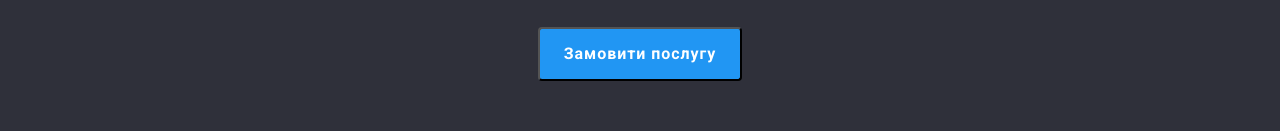
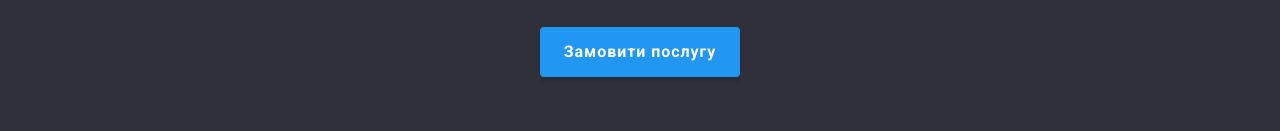
Before and after one commit to VeronikaVS90/goit-markup-hw-03, a plain HTML site: page index.html in a window 1280 px wide. Shown: the part 405-536 px from the top of the page. Drawn offline with nearby package versions, Linux system fonts and the light colour scheme.

Commit message:
додала тіні в кнопки

```diff
--- a/css/styles.css
+++ b/css/styles.css
@@ -10,6 +10,9 @@
   --btn-active-bg-color: #188ce8;
   --card-shadow: 0px 1px 3px rgba(0, 0, 0, 0.12), 0px 1px 1px rgba(0, 0, 0, 0.14),
     0px 2px 1px rgba(0, 0, 0, 0.2);
+  --primary-btn-shadow: 0px 4px 4px rgba(0, 0, 0, 0.15);
+  --secondary-btn-shadow: 0px 3px 1px rgba(0, 0, 0, 0.1), 0px 1px 2px rgba(0, 0, 0, 0.08),
+    0px 2px 2px rgba(0, 0, 0, 0.12);
 }
 
 body {
@@ -166,6 +169,9 @@ img {
 .button-primary {
   border-radius: 4px;
   padding: 10px 24px;
+
+  box-shadow: var(--primary-btn-shadow);
+  border: transparent;
 
   color: var(--white-color);
   background-color: var(--accent-color);
@@ -378,6 +384,7 @@ img {
 .button-secondary:focus {
   color: var(--white-color);
   background-color: var(--accent-color);
+  box-shadow: var(--secondary-btn-shadow);
 }
 
 /* Зображення */
```
